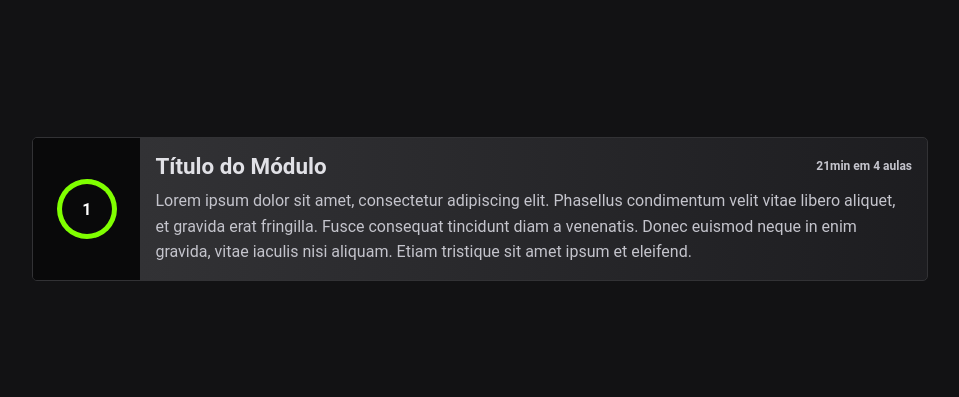
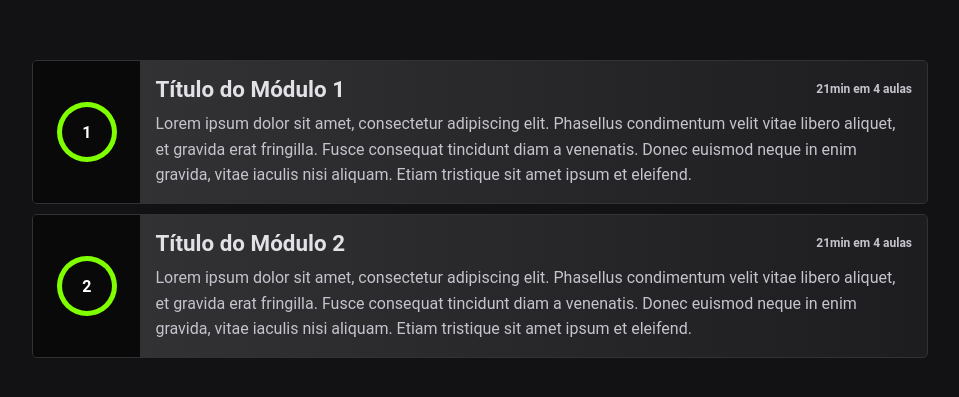
Before and after one commit to TaylorNAlbarnaz/CoursePlayer, a React (Create React App) app: page / in a window 1280 px wide. Shown: the part 191-588 px from the top of the page, without its empty margins (160-1119 px from the left). Built offline with nearby package versions, Linux system fonts and the light colour scheme.

Commit message:
Componentes modulares, props adicionados

```diff
--- a/src/components/App.js
+++ /dev/null
@@ -1,13 +0,0 @@
-import React from "react";
-
-function App(props) {
-    return (
-        <>
-            <div className="Container">
-            {props.children}
-            </div>
-        </>
-    )
-}
-
-export default App;
--- a/src/components/Module.js
+++ b/src/components/Module.js
@@ -1,15 +1,16 @@
 import React from "react";
-import { FontAwesomeIcon } from '@fortawesome/react-fontawesome'
-import { faPlay } from '@fortawesome/free-solid-svg-icons'
+import { FontAwesomeIcon } from '@fortawesome/react-fontawesome';
+import { faPlay } from '@fortawesome/free-solid-svg-icons';
+import "./styles/Module.css";
 
-function Module() {
+function Module(props) {
     return (
         <>
             <div className="Module">
                 <div className="Module__progress">
                     <section className="Module__progress__outer">
                         <section className="Module__progress__inner">
-                            <span className="Module__progress__number">1</span>
+                            <span className="Module__progress__number">{props.id}</span>
                             <FontAwesomeIcon className="Module__progress__icon hidden" icon={faPlay}/>
                         </section>
                     </section>
@@ -17,15 +18,11 @@ function Module() {
 
                 <div className="Module__info">
                     <section className="Module__info__top">
-                        <h2>Título do Módulo</h2>
-                        <span className="Module__info__time">21min em 4 aulas</span>
+                        <h2>{props.title}</h2>
+                        <span className="Module__info__time">{props.time}</span>
                     </section>
                     <section className="Module__info__bottom">
-                        <p>Lorem ipsum dolor sit amet, consectetur adipiscing elit. Phasellus condimentum
-                            velit vitae libero aliquet, et gravida erat fringilla. Fusce consequat tincidunt
-                            diam a venenatis. Donec euismod neque in enim gravida, vitae iaculis nisi aliquam.
-                            Etiam tristique sit amet ipsum et eleifend.
-                        </p>
+                        <p>{props.info}</p>
                     </section>
                 </div>
             </div>
--- /dev/null
+++ b/src/components/ModuleContainer.js
@@ -0,0 +1,14 @@
+import React from "react";
+import "./styles/ModuleContainer.css";
+
+function ModuleContainer(props) {
+    return (
+        <>
+            <div className="Container">
+                {props.children}
+            </div>
+        </>
+    )
+}
+
+export default ModuleContainer;
--- a/src/components/index.js
+++ b/src/components/index.js
@@ -1,4 +1,4 @@
-import App from './App';
+import ModuleContainer from './ModuleContainer';
 import Module from './Module';
 
-export { App, Module };
+export { ModuleContainer, Module };
--- /dev/null
+++ b/src/components/styles/Module.css
@@ -0,0 +1,100 @@
+:root {
+    --colors-green: #80ff00;
+    --colors-blue: #6a80ff;
+}
+
+.Module {
+    display: flex;
+    width: 70%;
+    height: 144px;
+    cursor: pointer;
+    border-radius: 5px;
+    overflow: hidden;
+    transition: 0.2s;
+    border: 1px solid #323235;
+}
+
+.Module:hover {
+    -webkit-box-shadow: 0px 0px 0px 2px var(--colors-blue);
+    -moz-box-shadow: 0px 0px 0px 2px var(--colors-blue);
+    box-shadow: 0px 0px 0px 2px var(--colors-blue);
+}
+
+.Module:hover .Module__progress__outer {
+    background-color: var(--colors-blue);
+}
+
+.Module:hover .Module__progress__number {
+    display: none!important;
+}
+
+.Module:hover .Module__progress__icon {
+    display: block!important;
+}
+
+.Module__progress {
+    display: flex;
+    justify-content: center;
+    align-items: center;
+    width: 110px;
+    height: 100%;
+    background-color: rgb(9, 9, 10);
+}
+
+.Module__progress__number {
+    font-weight: bolder;
+}
+
+.Module__progress__outer, .Module__progress__inner {
+    display: flex;
+    justify-content: center;
+    align-items: center;
+    width: 60px;
+    height: 60px;
+    background-color: var(--colors-green);
+    border-radius: 50%;
+    transition: 0.2s;
+}
+
+.Module__progress__inner {
+    width: 50px;
+    height: 50px;
+    background-color: rgb(9, 9, 10);
+}
+
+.Module__info {
+    display: flex;
+    flex-direction: column;
+    justify-content: space-between;
+    padding: 15px;
+    width: 90%;
+    background: linear-gradient(90deg, rgb(50, 50, 53) 0%, rgba(62, 62, 69, 0.25) 100%);
+}
+
+.Module__info:hover {
+    background: linear-gradient(90deg, rgb(68, 68, 71) 0%, rgba(89, 89, 97, 0.25) 100%);
+}
+
+.Module__info h2 {
+    display: inline-block;
+    color: #e1e1e6;
+    font-size: 1.4rem;
+}
+
+.Module__info p {
+    color: #c4c4cc;
+    font-size: 1rem;
+    line-height: 160%;
+}
+
+.Module__info__top {
+    display: flex;
+    justify-content: space-between;
+    align-items: center;
+}
+
+.Module__info__time {
+    color: #c4c4cc;
+    font-size: 0.75rem;
+    font-weight: bold;
+}
--- /dev/null
+++ b/src/components/styles/ModuleContainer.css
@@ -0,0 +1,8 @@
+.Container {
+    display: flex;
+    flex-direction: column;
+    gap: 10px;
+    height: 100vh;
+    justify-content: center;
+    align-items: center;
+}
--- a/src/index.js
+++ b/src/index.js
@@ -1,11 +1,29 @@
 import React from 'react';
 import ReactDOM from 'react-dom/client';
-import { App, Module} from './components';
+import { ModuleContainer, Module} from './components';
 import "./styles/index.css";
 
 const root = ReactDOM.createRoot(document.getElementById('root'));
 root.render(
-  <App>
-    <Module/>
-  </App>
+  <ModuleContainer>
+    <Module
+      id="1"
+      title="Título do Módulo 1"
+      time="21min em 4 aulas"
+      info="Lorem ipsum dolor sit amet, consectetur adipiscing elit. Phasellus condimentum
+      velit vitae libero aliquet, et gravida erat fringilla. Fusce consequat tincidunt
+      diam a venenatis. Donec euismod neque in enim gravida, vitae iaculis nisi aliquam.
+      Etiam tristique sit amet ipsum et eleifend."
+    />
+
+    <Module
+      id="2"
+      title="Título do Módulo 2"
+      time="21min em 4 aulas"
+      info="Lorem ipsum dolor sit amet, consectetur adipiscing elit. Phasellus condimentum
+      velit vitae libero aliquet, et gravida erat fringilla. Fusce consequat tincidunt
+      diam a venenatis. Donec euismod neque in enim gravida, vitae iaculis nisi aliquam.
+      Etiam tristique sit amet ipsum et eleifend."
+    />
+  </ModuleContainer>
 );
--- a/src/styles/index.css
+++ b/src/styles/index.css
@@ -11,115 +11,7 @@
     display: none;
 }
 
-:root {
-    --colors-green: #80ff00;
-    --colors-blue: #6a80ff;
-}
-
 body {
     background-color: rgb(18, 18, 20);
     color: white;
 }
-
-.Container {
-    display: flex;
-    height: 100vh;
-    justify-content: center;
-    align-items: center;
-}
-
-.Module {
-    display: flex;
-    width: 70%;
-    height: 144px;
-    cursor: pointer;
-    border-radius: 5px;
-    overflow: hidden;
-    transition: 0.2s;
-    border: 1px solid #323235;
-}
-
-.Module:hover {
-    -webkit-box-shadow: 0px 0px 0px 2px var(--colors-blue);
-    -moz-box-shadow: 0px 0px 0px 2px var(--colors-blue);
-    box-shadow: 0px 0px 0px 2px var(--colors-blue);
-}
-
-.Module:hover .Module__progress__outer {
-    background-color: var(--colors-blue);
-}
-
-.Module:hover .Module__progress__number {
-    display: none!important;
-}
-
-.Module:hover .Module__progress__icon {
-    display: block!important;
-}
-
-.Module__progress {
-    display: flex;
-    justify-content: center;
-    align-items: center;
-    width: 110px;
-    height: 100%;
-    background-color: rgb(9, 9, 10);
-}
-
-.Module__progress__number {
-    font-weight: bolder;
-}
-
-.Module__progress__outer, .Module__progress__inner {
-    display: flex;
-    justify-content: center;
-    align-items: center;
-    width: 60px;
-    height: 60px;
-    background-color: var(--colors-green);
-    border-radius: 50%;
-    transition: 0.2s;
-}
-
-.Module__progress__inner {
-    width: 50px;
-    height: 50px;
-    background-color: rgb(9, 9, 10);
-}
-
-.Module__info {
-    display: flex;
-    flex-direction: column;
-    justify-content: space-between;
-    padding: 15px;
-    width: 90%;
-    background: linear-gradient(90deg, rgb(50, 50, 53) 0%, rgba(62, 62, 69, 0.25) 100%);
-}
-
-.Module__info:hover {
-    background: linear-gradient(90deg, rgb(68, 68, 71) 0%, rgba(89, 89, 97, 0.25) 100%);
-}
-
-.Module__info h2 {
-    display: inline-block;
-    color: #e1e1e6;
-    font-size: 1.4rem;
-}
-
-.Module__info p {
-    color: #c4c4cc;
-    font-size: 1rem;
-    line-height: 160%;
-}
-
-.Module__info__top {
-    display: flex;
-    justify-content: space-between;
-    align-items: center;
-}
-
-.Module__info__time {
-    color: #c4c4cc;
-    font-size: 0.75rem;
-    font-weight: bold;
-}
```
